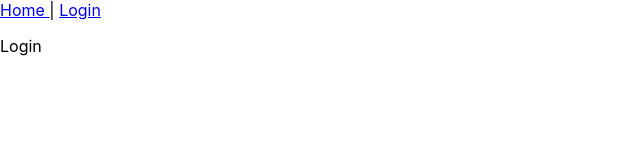
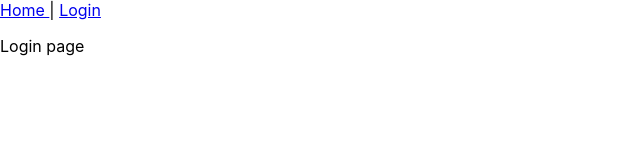
Before and after one commit to SinauReact/ReactRouterV6, a React (Create React App) app: page /login in a window 1280 px wide. Shown: the top 160 px of the page, without its empty margins (0-640 px from the left). Built offline with nearby package versions, Linux system fonts and the light colour scheme.

Commit message:
Login page

```diff
--- a/src/pages/Login.jsx
+++ b/src/pages/Login.jsx
@@ -3,7 +3,7 @@ import React from "react";
 const Login = () => {
   return (
     <div>
-      <p>Login</p>
+      <p>Login page</p>
     </div>
   );
 };
```
